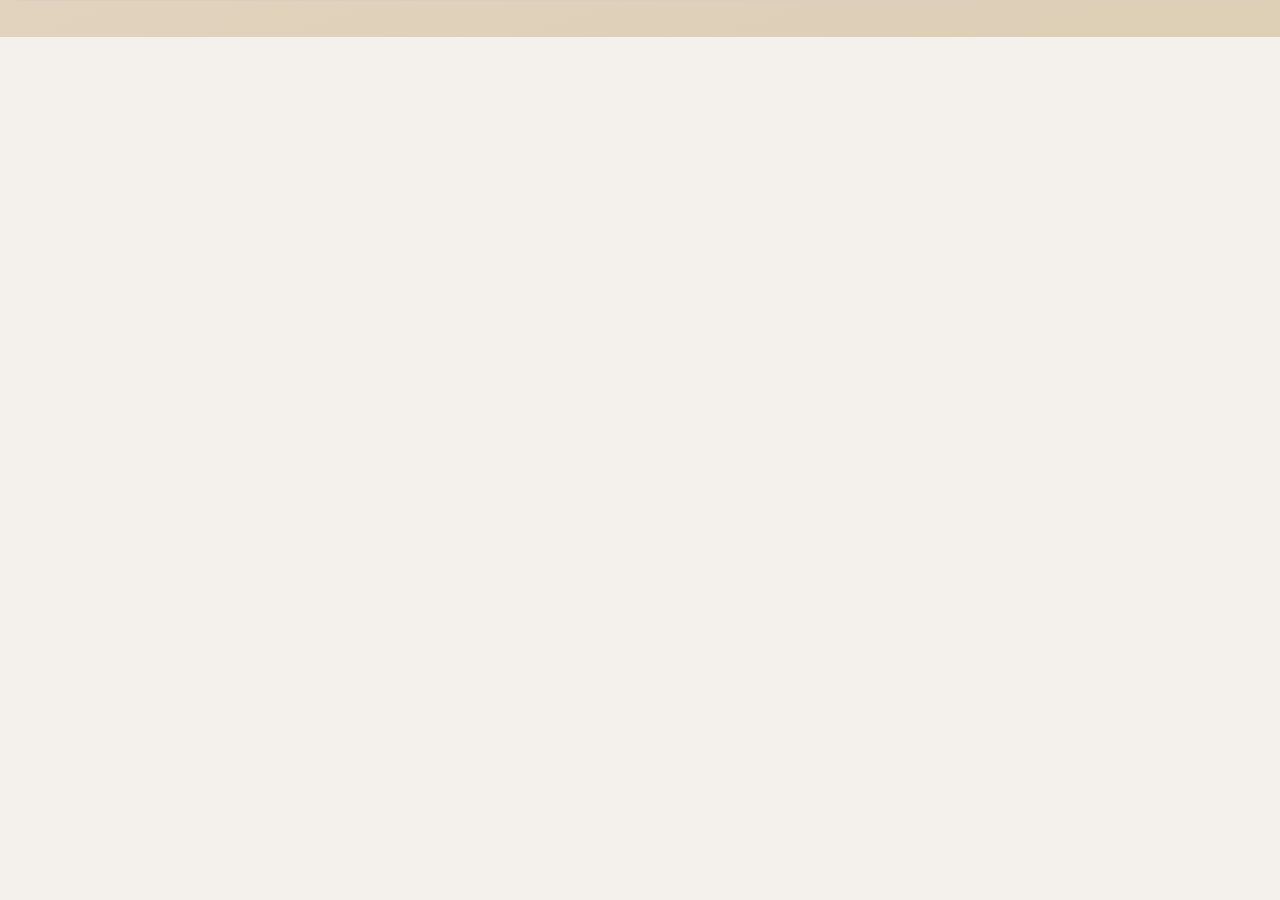
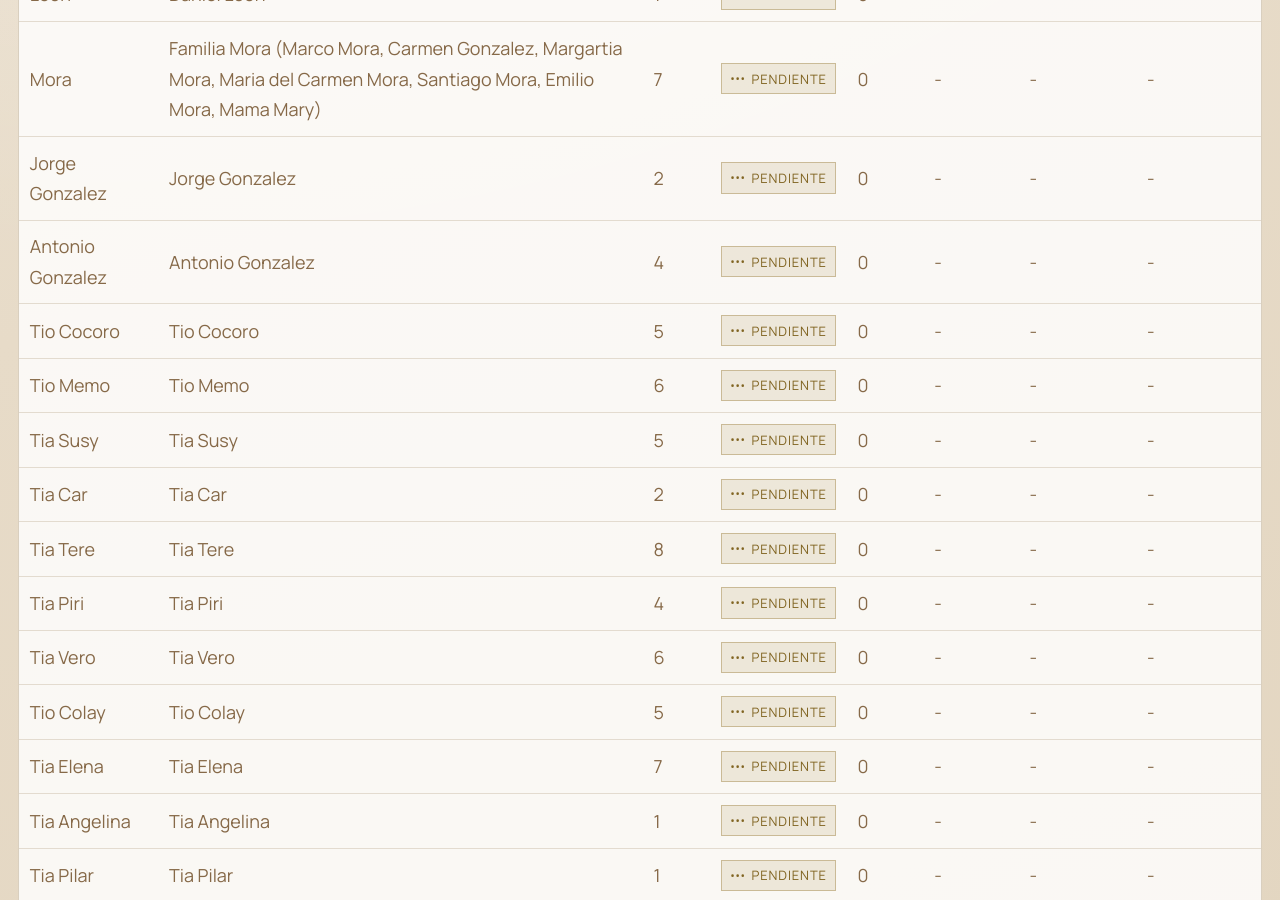
Before and after one commit to stevenalp207/marco-steph, a React (Vite) app: page /dashboard in a window 1280 px wide. Shown: the part 1900-2800 px from the top of the page. Before the commit the page ends 1937 px from the top, so only its background shows below. Built offline with nearby package versions, Linux system fonts and the light colour scheme; no server answers; the database is empty.

Commit message:
feat: add additional guest reservations to the reservations data

```diff
--- a/src/data/reservations.js
+++ b/src/data/reservations.js
@@ -27,6 +27,84 @@ export const guestReservations = [
   { reservation: 'Cascante', name: 'Marco Cascante', passes: 1 },
   { reservation: 'Castro', name: 'Francisco Castro', passes: 1 },
   { reservation: 'Leon', name: 'Daniel Leon', passes: 1 },
+
+  { reservation: 'Mora', name: 'Familia Mora (Marco Mora, Carmen Gonzalez, Margartia Mora, Maria del Carmen Mora, Santiago Mora, Emilio Mora, Mama Mary)', passes: 7 },
+
+  { reservation: 'Jorge Gonzalez', name: 'Jorge Gonzalez', passes: 2 },
+
+  { reservation: 'Antonio Gonzalez', name: 'Antonio Gonzalez', passes: 4 },
+
+  { reservation: 'Tio Cocoro', name: 'Tio Cocoro', passes: 5 },
+
+  { reservation: 'Tio Memo', name: 'Tio Memo', passes: 6 },
+
+  { reservation: 'Tia Susy', name: 'Tia Susy', passes: 5 },
+
+  { reservation: 'Tia Car', name: 'Tia Car', passes: 2 },
+
+  { reservation: 'Tia Tere', name: 'Tia Tere', passes: 8 },
+
+  { reservation: 'Tia Piri', name: 'Tia Piri', passes: 4 },
+
+  { reservation: 'Tia Vero', name: 'Tia Vero', passes: 6 },
+
+  { reservation: 'Tio Colay', name: 'Tio Colay', passes: 5 },
+
+  { reservation: 'Tia Elena', name: 'Tia Elena', passes: 7 },
+
+  { reservation: 'Tia Angelina', name: 'Tia Angelina', passes: 1 },
+
+  { reservation: 'Tia Pilar', name: 'Tia Pilar', passes: 1 },
+
+  { reservation: 'Cynthia Fierro', name: 'Cynthia Fierro', passes: 2 },
+
+  { reservation: 'Luis Vega', name: 'Luis Vega', passes: 1 },
+
+  { reservation: 'Mario Sanchez', name: 'Mario Sanchez', passes: 1 },
+
+  { reservation: 'Maricela Reyes', name: 'Maricela Reyes', passes: 1 },
+
+  { reservation: 'Clara', name: 'Clara', passes: 2 },
+
+  { reservation: 'Hugo', name: 'Hugo', passes: 1 },
+
+  { reservation: 'Carina Brindis', name: 'Carina Brindis', passes: 2 },
+
+  { reservation: 'Diego Serafin', name: 'Diego Serafin', passes: 2 },
+
+  { reservation: 'Pachecho', name: 'Pachecho', passes: 2 },
+
+  { reservation: 'Hernan', name: 'Hernan', passes: 1 },
+
+  { reservation: 'Minerva', name: 'Minerva', passes: 2 },
+
+  { reservation: 'Jorge Hurtado', name: 'Jorge Hurtado', passes: 2 },
+
+  { reservation: 'Sergio Anzaldo', name: 'Sergio Anzaldo', passes: 2 },
+
+  { reservation: 'Ingrid Zuleta', name: 'Ingrid Zuleta', passes: 2 },
+
+  { reservation: 'Bayron Duran', name: 'Bayron Duran', passes: 2 },
+
+  { reservation: 'Fernando Sosa', name: 'Fernando Sosa', passes: 2 },
+
+  { reservation: 'Paco Perez', name: 'Paco Perez', passes: 2 },
+
+  { reservation: 'Oliver Rodriguez', name: 'Oliver Rodriguez', passes: 2 },
+
+  { reservation: 'Braulio', name: 'Braulio', passes: 2 },
+
+  { reservation: 'Ericka', name: 'Ericka', passes: 2 },
+
+  { reservation: 'Alejandro Lopez', name: 'Alejandro Lopez', passes: 2 },
+
+  { reservation: 'Lourdes Duran', name: 'Lourdes Duran', passes: 1 },
+
+  { reservation: 'Jorge Espinoza', name: 'Jorge Espinoza', passes: 2 },
+
+  { reservation: 'Yatzira Camacho', name: 'Yatzira Camacho', passes: 2 },
+
+  { reservation: 'Gaby Dominguez', name: 'Gaby Dominguez', passes: 2 },
 ]
 
 export function normalizeText(value = '') {
```
